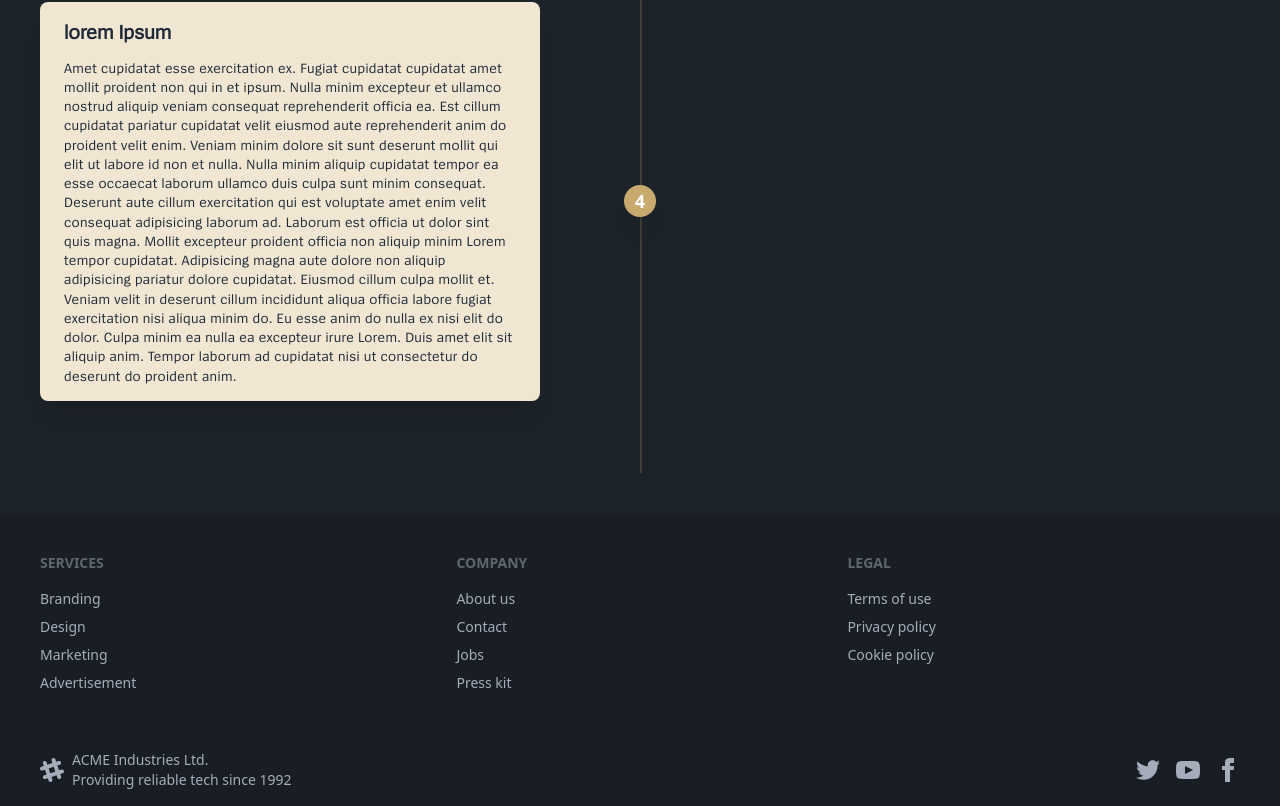
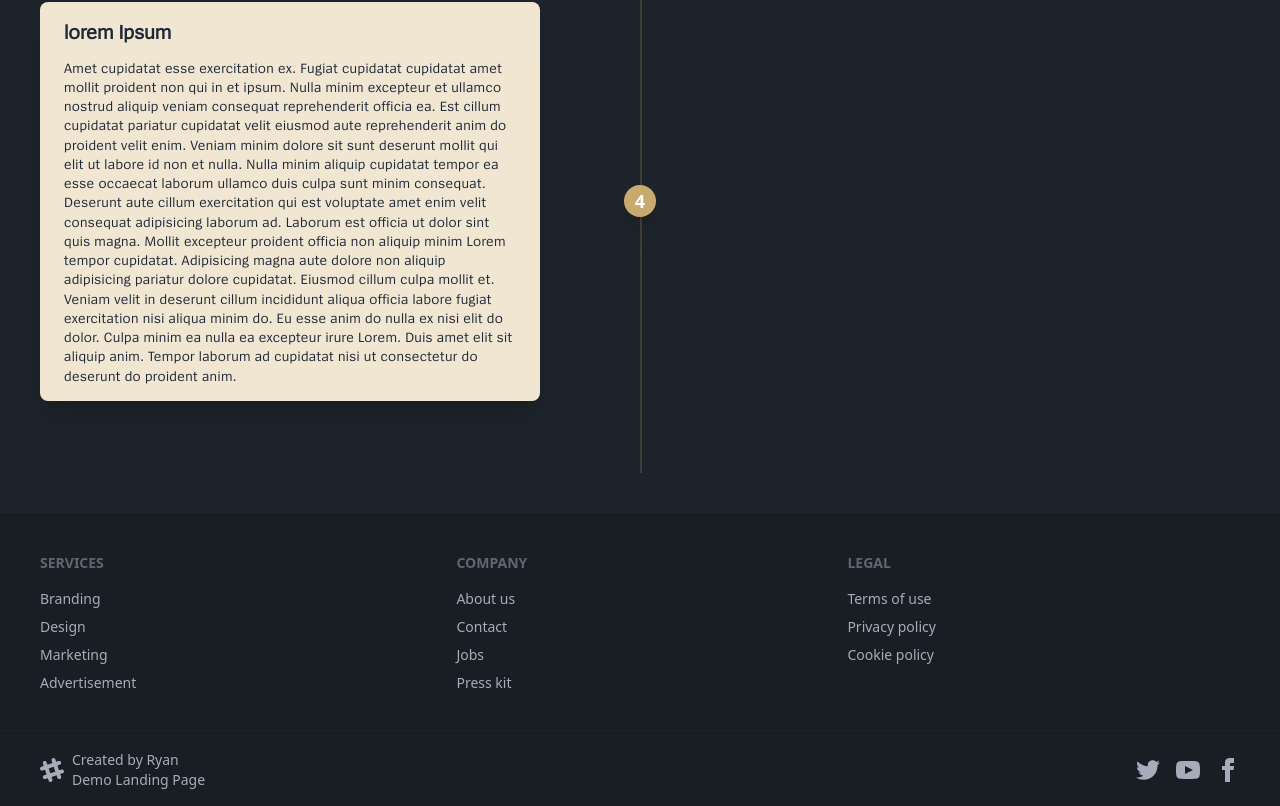
Before and after one commit to DEF4LT-303/League-Landing-Page, a Next.js app: page / in a window 1280 px wide. Shown: the part 2539-3345 px from the top of the page. Built offline with nearby package versions, Linux system fonts and the light colour scheme.

Commit message:
minor changes

```diff
--- a/components/Footer.jsx
+++ b/components/Footer.jsx
@@ -37,8 +37,8 @@ const Footer = () => {
             <path d='M22.672 15.226l-2.432.811.841 2.515c.33 1.019-.209 2.127-1.23 2.456-1.15.325-2.148-.321-2.463-1.226l-.84-2.518-5.013 1.677.84 2.517c.391 1.203-.434 2.542-1.831 2.542-.88 0-1.601-.564-1.86-1.314l-.842-2.516-2.431.809c-1.135.328-2.145-.317-2.463-1.229-.329-1.018.211-2.127 1.231-2.456l2.432-.809-1.621-4.823-2.432.808c-1.355.384-2.558-.59-2.558-1.839 0-.817.509-1.582 1.327-1.846l2.433-.809-.842-2.515c-.33-1.02.211-2.129 1.232-2.458 1.02-.329 2.13.209 2.461 1.229l.842 2.515 5.011-1.677-.839-2.517c-.403-1.238.484-2.553 1.843-2.553.819 0 1.585.509 1.85 1.326l.841 2.517 2.431-.81c1.02-.33 2.131.211 2.461 1.229.332 1.018-.21 2.126-1.23 2.456l-2.433.809 1.622 4.823 2.433-.809c1.242-.401 2.557.484 2.557 1.838 0 .819-.51 1.583-1.328 1.847m-8.992-6.428l-5.01 1.675 1.619 4.828 5.011-1.674-1.62-4.829z'></path>
           </svg>
           <p>
-            ACME Industries Ltd. <br />
-            Providing reliable tech since 1992
+            Created by Ryan <br />
+            Demo Landing Page
           </p>
         </aside>
         <nav className='md:place-self-center md:justify-self-end'>
```
